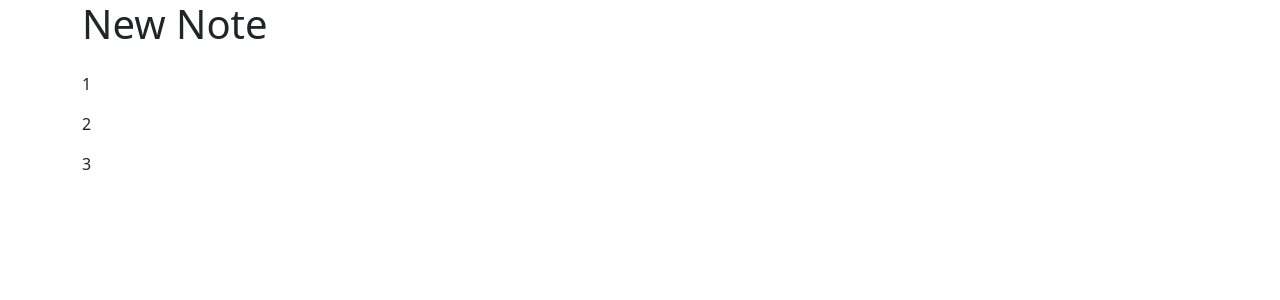
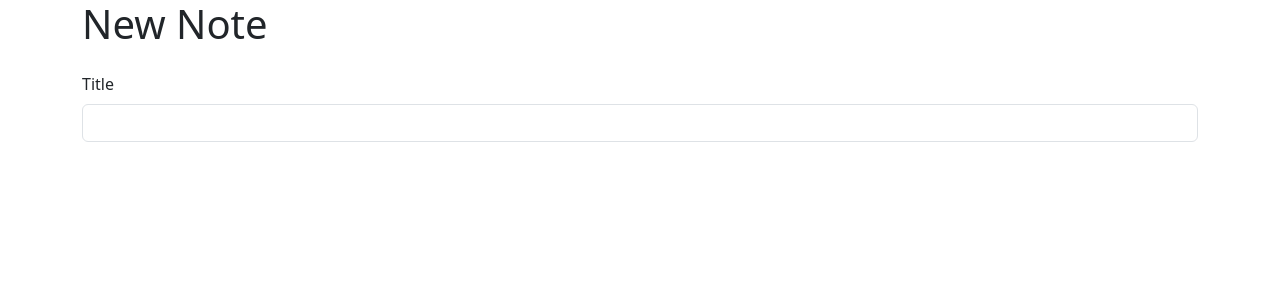
Before and after one commit to ChonCanCode/01-react-note, a React (Vite) app: page /new in a window 1280 px wide. Shown: the top 300 px of the page. Built offline with nearby package versions, Linux system fonts and the light colour scheme.

Commit message:
learning boosttrap Form Stack Row Col

```diff
--- a/src/NoteForm.tsx
+++ b/src/NoteForm.tsx
@@ -1,13 +1,18 @@
-import { Form, Stack } from 'react-bootstrap';
+import { Form, Stack, Row, Col } from 'react-bootstrap';
 import 'bootstrap/dist/css/bootstrap.min.css';
 
 export function NoteForm () {
     return (
     <Form>
         <Stack gap={3}>
-            <div>1</div>
-            <div>2</div>
-            <div>3</div>
+            <Row>
+                <Col>
+                    <Form.Group controlId='title'>
+                        <Form.Label>Title</Form.Label>
+                        <Form.Control required />
+                    </Form.Group>
+                </Col>
+            </Row>
         </Stack>
     </Form>
     )
```
